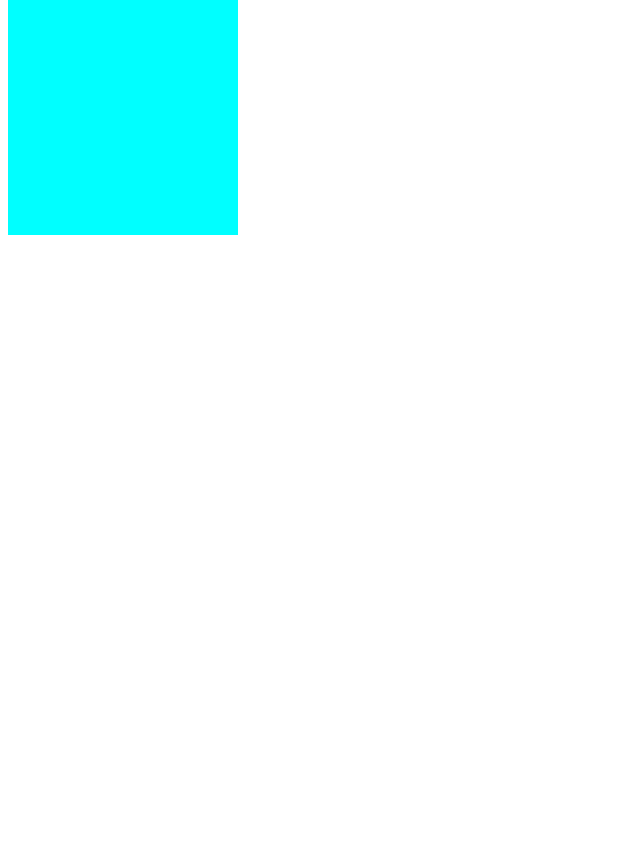
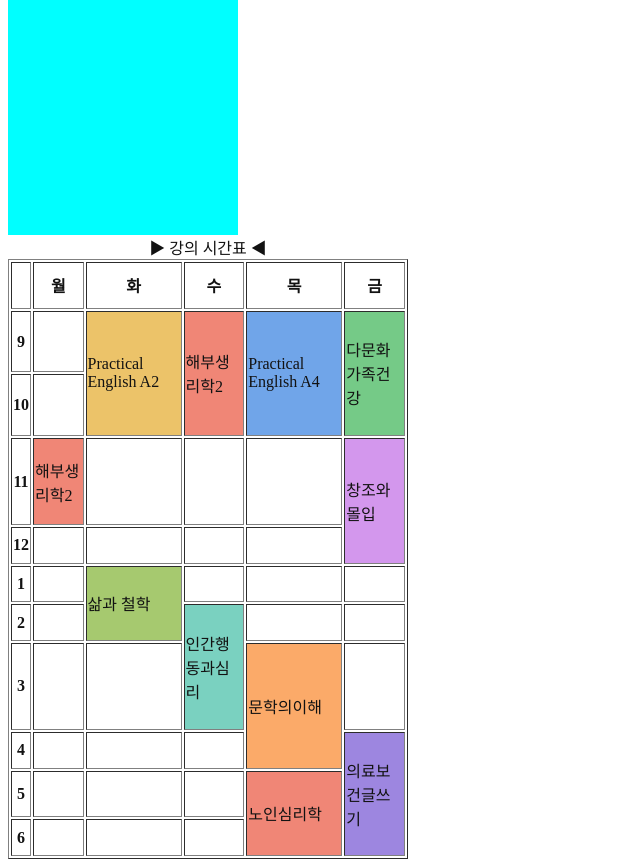
Before and after one commit to mottoslo/toyproject_sugang, a Flask app: page /wishlist in a window 1280 px wide. Shown: the part 991-1858 px from the top of the page, without its empty margins (0-640 px from the left). Before the commit the page ends 1226 px from the top, so only its background shows below. Run offline with Flask 3, Linux system fonts and the light colour scheme.

Commit message:
no message

```diff
--- a/templates/myclasspage.html
+++ b/templates/myclasspage.html
@@ -14,7 +14,10 @@
     <div class = 'info-bar'></div>
     <div class = 'bar-and-content'>
         <div class = 'side-bar'></div>
-        <div class = 'content-area'></div>
+        <div class = 'content-area'>
+
+
+        </div>
     </div>
 </body>
 </html>
--- a/templates/wishlist.html
+++ b/templates/wishlist.html
@@ -21,6 +21,86 @@
     <div class='bar-and-content'>
         <div class='side-bar'></div>
         <div class='content-area'>
+            <table width=400 height="600" style="color: #121212" border= '#121212'>
+                <caption>▶ 강의 시간표 ◀</caption>
+                <tr width=19%>
+                    <th></th>
+                    <th>월</th>
+                    <th>화</th>
+                    <th>수</th>
+                    <th>목</th>
+                    <th>금</th>
+                </tr>
+                <tr>
+                    <th>9</th>
+                    <td></td>
+                    <td rowspan="2" style="background-color: #ecc369">Practical English A2</td>
+                    <td rowspan="2" style="background-color: #f08676">해부생리학2</td>
+                    <td rowspan="2" style="background-color: #70a5e9">Practical English A4</td>
+                    <td rowspan="2" style="background-color: #75ca87">다문화가족건강</td>
+                </tr>
+                <tr>
+                    <th>10</th>
+                    <td></td>
+                </tr>
+                <tr>
+                    <th>11</th>
+                    <td style="background-color: #f08676">해부생리학2</td>
+                    <td></td>
+                    <td></td>
+                    <td></td>
+                    <td rowspan="2" style="background-color: #d397ed">창조와 몰입</td>
+                </tr>
+                <tr>
+                    <th>12</th>
+                    <td></td>
+                    <td></td>
+                    <td></td>
+                    <td></td>
+                </tr>
+                <tr>
+                    <th>1</th>
+                    <td></td>
+                    <td rowspan="2" style="background-color: #a6c96f">삶과 철학</td>
+                    <td></td>
+                    <td></td>
+                    <td></td>
+                </tr>
+                <tr>
+                    <th>2</th>
+                    <td></td>
+                    <td rowspan="2" style="background-color: #7ad1c0">인간행동과심리</td>
+                    <td></td>
+                    <td></td>
+                </tr>
+                <tr>
+                    <th>3</th>
+                    <td></td>
+                    <td></td>
+                    <td rowspan="2" style="background-color: #fbaa69">문학의이해</td>
+                    <td></td>
+                </tr>
+                <tr>
+                    <th>4</th>
+                    <td></td>
+                    <td></td>
+                    <td></td>
+                    <td rowspan="3" style="background-color: #9d86e0">의료보건글쓰기</td>
+                </tr>
+                <tr>
+                    <th>5</th>
+                    <td></td>
+                    <td></td>
+                    <td></td>
+                    <td rowspan="2" style="background-color: #f08676">노인심리학</td>
+                </tr>
+                <tr>
+                    <th>6</th>
+                    <td></td>
+                    <td></td>
+                    <td></td>
+                </tr>
+            </table>
 
         </div>
     </div>
```
